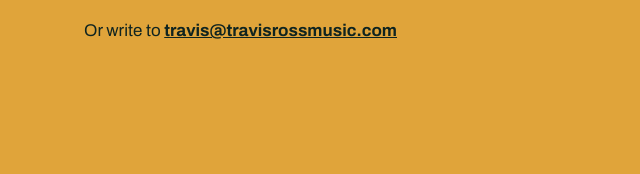
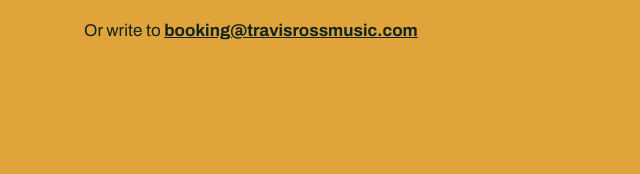
Before and after one commit to travis-ross-73/travisrossmusic.com, a plain HTML site: page index.html in a window 1280 px wide. Shown: the part 6430-6604 px from the top of the page, 0-640 px from the left. Drawn offline with Linux system fonts and the light colour scheme.

Commit message:
Use booking@ as the public booking address
booking@travisrossmusic.com is an alias on the shared mailbox; keeping the
published address separate makes scraped spam easy to filter or retire.

Co-Authored-By: Claude Opus 5.5 <noreply@anthropic.com>

```diff
--- a/index.html
+++ b/index.html
@@ -427,9 +427,9 @@
           <li>What you'd like the music to do: background, a draw, or a special occasion</li>
         </ul>
         <div class="actions">
-          <a class="btn" href="mailto:travis@travisrossmusic.com?subject=Live%20music%20at%20our%20venue">Email Travis</a>
+          <a class="btn" href="mailto:booking@travisrossmusic.com?subject=Live%20music%20at%20our%20venue">Email Travis</a>
         </div>
-        <p style="margin-top:1.25rem">Or write to <a class="mail" href="mailto:travis@travisrossmusic.com">travis@travisrossmusic.com</a></p>
+        <p style="margin-top:1.25rem">Or write to <a class="mail" href="mailto:booking@travisrossmusic.com">booking@travisrossmusic.com</a></p>
       </div>
       <div class="me">
         <img src="img/travis-portrait.jpg" width="879" height="1000" loading="lazy" alt="Portrait of Travis Ross">
```
